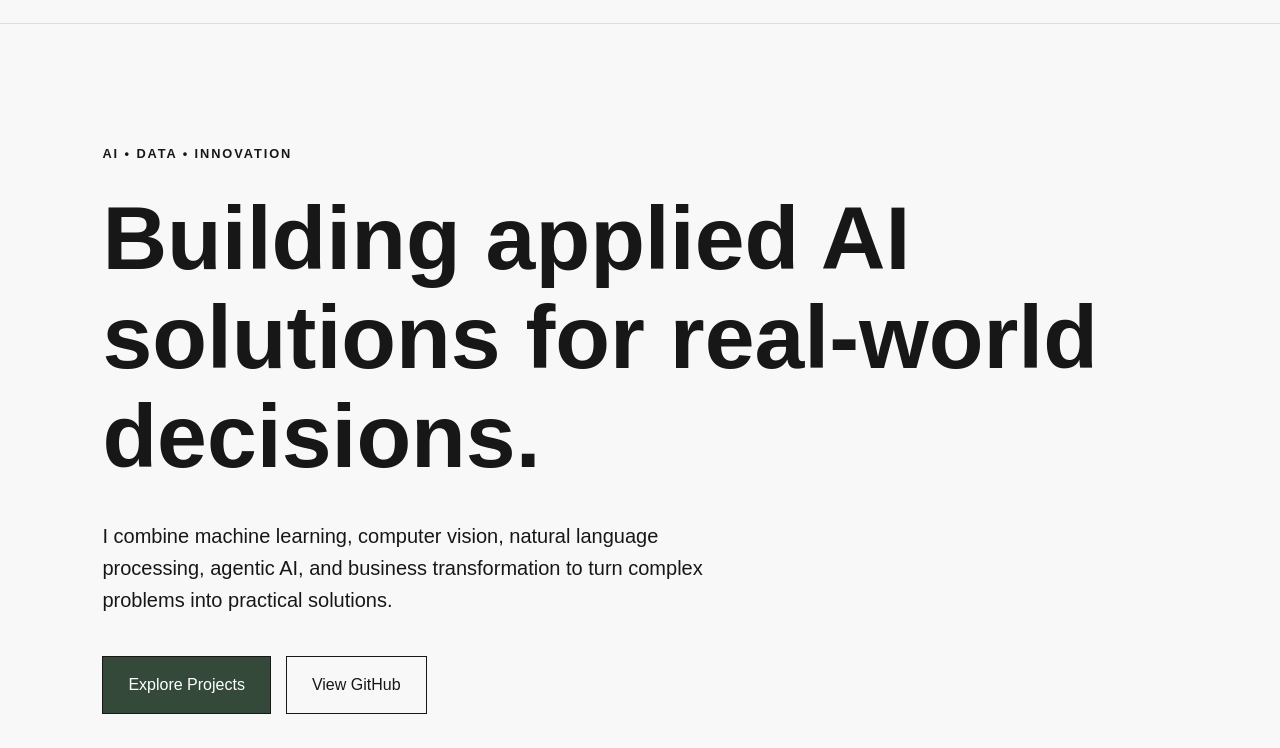
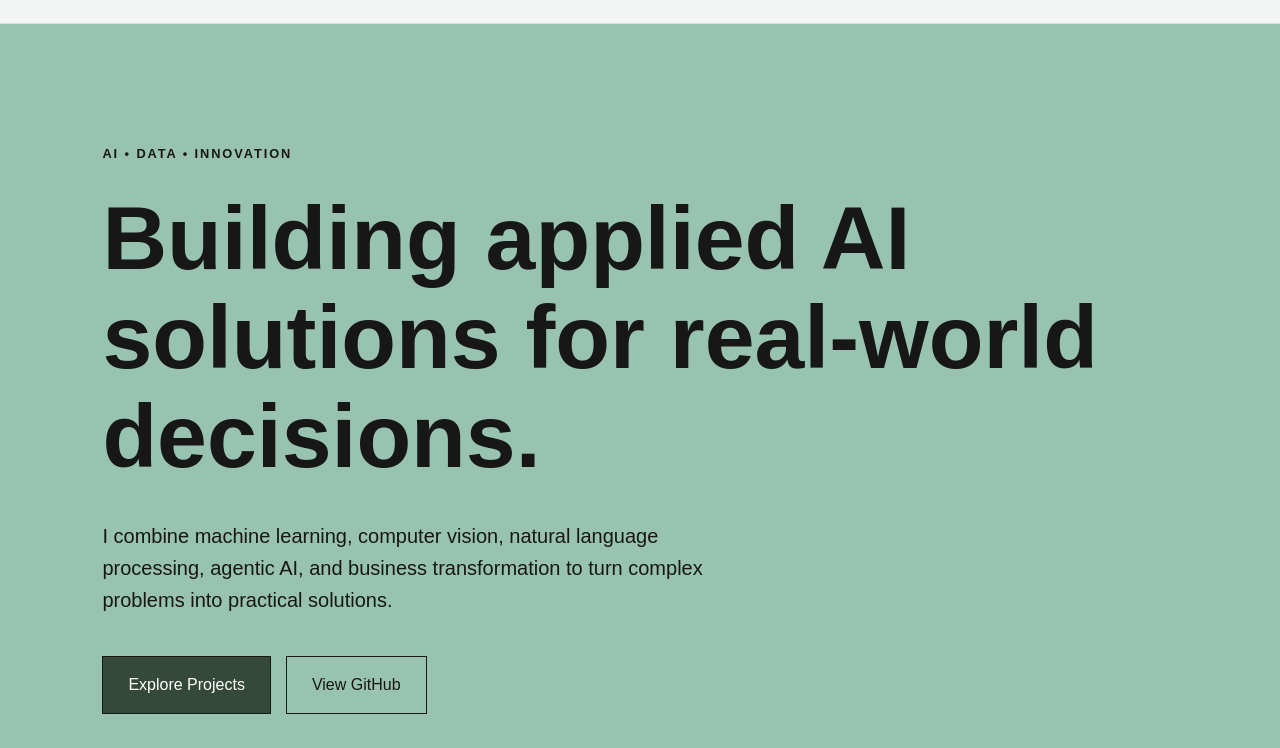
Before and after one commit to emilynorris2025/emilynorris2025.github.io, a plain HTML site: page index.html in a window 1280 px wide. Shown: the part 52-800 px from the top of the page. Drawn offline with Linux system fonts and the light colour scheme; a script that the page names is missing.

Commit message:
Update style.css

```diff
--- a/CSS/style.css
+++ b/CSS/style.css
@@ -14,7 +14,7 @@ html {
 
 body {
     font-family: Arial, Helvetica, sans-serif;
-    background: #F8F8F8;
+    background: #99C3B1;
     color: #171717;
     line-height: 1.6;
 }
```
